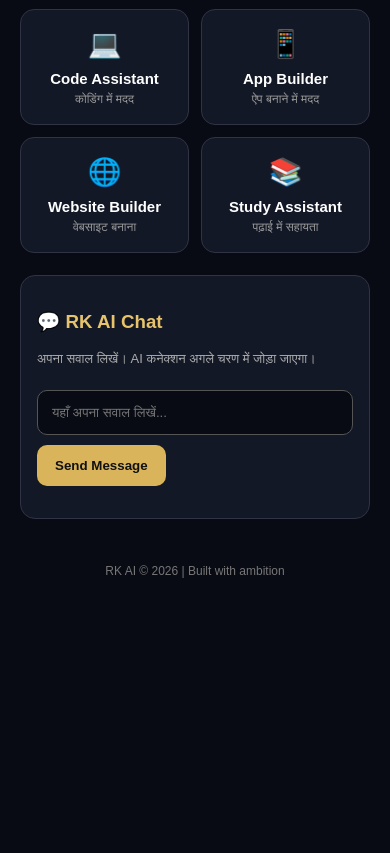
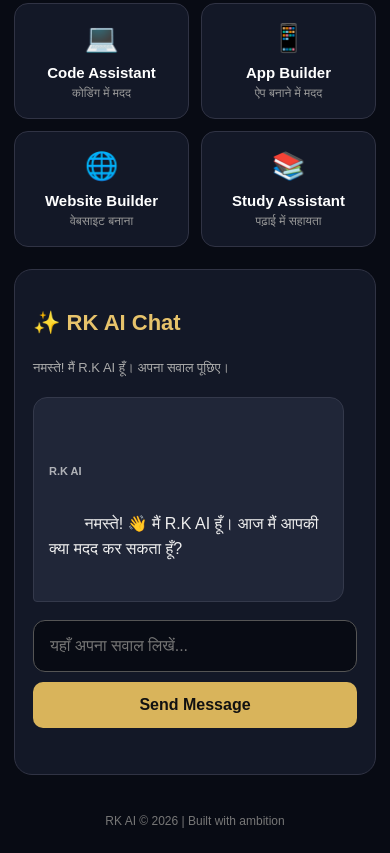
Before and after one commit to raghavkushwah481-arch/RK-AI, a plain HTML site: page index.html in a window 390 px wide. Shown: the part 659-1512 px from the top of the page. Before the commit the page ends 1262 px from the top, so only its background shows below. Drawn offline with Linux system fonts and the light colour scheme.

Commit message:
Update index.html

```diff
--- a/index.html
+++ b/index.html
@@ -3,85 +3,242 @@
 <head>
 <meta charset="UTF-8">
 <meta name="viewport" content="width=device-width, initial-scale=1.0">
-<title>RK AI</title>
+
+<title>R.K AI - Your AI Assistant</title>
 
 <style>
-*{box-sizing:border-box}
-body{
- margin:0;
- background:#080b14;
- color:white;
- font-family:Arial,sans-serif;
+* {
+  box-sizing: border-box;
 }
-header{
- padding:18px;
- display:flex;
- align-items:center;
- gap:12px;
- border-bottom:1px solid #292b36;
- background:#0d1120;
+
+body {
+  margin: 0;
+  background: #080b14;
+  color: white;
+  font-family: Arial, sans-serif;
 }
-.logo{
- width:45px;height:45px;
- border:2px solid #d9b45b;
- border-radius:14px;
- display:grid;place-items:center;
- color:#e7c36b;
- font-size:19px;font-weight:bold;
+
+header {
+  padding: 18px;
+  display: flex;
+  align-items: center;
+  gap: 12px;
+  border-bottom: 1px solid #292b36;
+  background: #0d1120;
 }
-header h2{margin:0;color:#e7c36b}
-header small{color:#aaa}
-.container{padding:20px;max-width:750px;margin:auto}
-.hero{
- padding:25px 15px;
- text-align:center;
- border:1px solid #66532e;
- border-radius:18px;
- background:linear-gradient(135deg,#171b2a,#10101a);
+
+.logo {
+  width: 45px;
+  height: 45px;
+  border: 2px solid #d9b45b;
+  border-radius: 14px;
+  display: grid;
+  place-items: center;
+  color: #e7c36b;
+  font-size: 19px;
+  font-weight: bold;
 }
-.hero h1{color:#e7c36b;font-size:30px}
-.hero p{color:#bbb;line-height:1.6}
-.badge{color:#e7c36b;font-size:12px}
-.grid{
- display:grid;
- grid-template-columns:repeat(2,1fr);
- gap:12px;margin-top:22px;
+
+header h2 {
+  margin: 0;
+  color: #e7c36b;
 }
-.card{
- background:#131827;
- border:1px solid #303344;
- border-radius:14px;
- padding:18px 12px;
- text-align:center;
- cursor:pointer;
+
+header small {
+  color: #aaa;
 }
-.card:active{border-color:#e7c36b}
-.icon{font-size:27px}
-.card h3{font-size:15px;margin:10px 0 5px}
-.card p{font-size:12px;color:#999;margin:0}
-.chat{
- margin-top:22px;
- padding:16px;
- background:#131827;
- border:1px solid #303344;
- border-radius:15px;
+
+.container {
+  padding: 20px;
+  max-width: 750px;
+  margin: auto;
 }
-.chat h3{color:#e7c36b}
-input{
- width:100%;padding:14px;
- border-radius:10px;
- border:1px solid #555;
- background:#080b14;color:white;
- margin-top:10px;
+
+.hero {
+  padding: 25px 15px;
+  text-align: center;
+  border: 1px solid #66532e;
+  border-radius: 18px;
+  background: linear-gradient(135deg,#171b2a,#10101a);
 }
-button{
- background:#d9b45b;color:#111;
- border:0;border-radius:10px;
- padding:13px 18px;
- font-weight:bold;margin-top:10px;
+
+.hero h1 {
+  color: #e7c36b;
+  font-size: 30px;
 }
-#reply{color:#ddd;line-height:1.5}
-footer{text-align:center;color:#777;padding:25px;font-size:12px}
+
+.hero p {
+  color: #bbb;
+  line-height: 1.6;
+}
+
+.badge {
+  color: #e7c36b;
+  font-size: 12px;
+}
+
+.grid {
+  display: grid;
+  grid-template-columns: repeat(2,1fr);
+  gap: 12px;
+  margin-top: 22px;
+}
+
+.card {
+  background: #131827;
+  border: 1px solid #303344;
+  border-radius: 14px;
+  padding: 18px 12px;
+  text-align: center;
+  cursor: pointer;
+  transition: .2s;
+}
+
+.card:active {
+  border-color: #e7c36b;
+  transform: scale(.98);
+}
+
+.icon {
+  font-size: 27px;
+}
+
+.card h3 {
+  font-size: 15px;
+  margin: 10px 0 5px;
+}
+
+.card p {
+  font-size: 12px;
+  color: #999;
+  margin: 0;
+}
+
+/* CHAT SECTION */
+
+.chat {
+  margin-top: 22px;
+  padding: 18px;
+  background: #131827;
+  border: 1px solid #303344;
+  border-radius: 18px;
+}
+
+.chat h3 {
+  color: #e7c36b;
+  font-size: 22px;
+}
+
+.chat-info {
+  color: #aaa;
+  font-size: 13px;
+  line-height: 1.5;
+}
+
+/* MESSAGE AREA */
+
+#chatMessages {
+  display: flex;
+  flex-direction: column;
+  gap: 16px;
+  margin-top: 20px;
+  margin-bottom: 18px;
+}
+
+.message {
+  padding: 13px 15px;
+  border-radius: 14px;
+  max-width: 92%;
+  line-height: 1.6;
+  font-size: 16px;
+  white-space: pre-wrap;
+  overflow-wrap: anywhere;
+}
+
+.user-message {
+  align-self: flex-end;
+  background: #d9b45b;
+  color: #111;
+  border-bottom-right-radius: 4px;
+}
+
+.ai-message {
+  align-self: flex-start;
+  background: #202638;
+  color: #eee;
+  border: 1px solid #34394b;
+  border-bottom-left-radius: 4px;
+}
+
+.message-label {
+  font-size: 11px;
+  font-weight: bold;
+  margin-bottom: 5px;
+  opacity: .7;
+}
+
+/* INPUT */
+
+.input-area {
+  display: flex;
+  flex-direction: column;
+  gap: 10px;
+}
+
+input {
+  width: 100%;
+  padding: 16px;
+  border-radius: 12px;
+  border: 1px solid #555;
+  background: #080b14;
+  color: white;
+  font-size: 16px;
+  outline: none;
+}
+
+input:focus {
+  border-color: #d9b45b;
+}
+
+button {
+  background: #d9b45b;
+  color: #111;
+  border: 0;
+  border-radius: 10px;
+  padding: 14px 20px;
+  font-size: 16px;
+  font-weight: bold;
+  cursor: pointer;
+}
+
+button:disabled {
+  opacity: .5;
+  cursor: not-allowed;
+}
+
+#status {
+  color: #aaa;
+  font-size: 12px;
+  margin-top: 10px;
+  min-height: 18px;
+}
+
+footer {
+  text-align: center;
+  color: #777;
+  padding: 25px;
+  font-size: 12px;
+}
+
+@media(max-width:400px) {
+  .container {
+    padding: 14px;
+  }
+
+  .message {
+    max-width: 96%;
+  }
+}
 </style>
 </head>
 
@@ -89,6 +246,7 @@ footer{text-align:center;color:#777;padding:25px;font-size:12px}
 
 <header>
   <div class="logo">RK</div>
+
   <div>
     <h2>RK AI</h2>
     <small>Your AI Assistant</small>
@@ -97,68 +255,115 @@ footer{text-align:center;color:#777;padding:25px;font-size:12px}
 
 <div class="container">
 
+  <!-- HERO -->
+
   <section class="hero">
     <div class="badge">WELCOME TO THE FUTURE</div>
+
     <h1>RK AI</h1>
- <p>एक जगह पर AI की कई सुविधाएँ।<br>
- आपका स्मार्ट AI असिस्टेंट।</p>
+
+    <p>
+      एक जगह पर AI की कई सुविधाएँ।<br>
+      आपका स्मार्ट AI असिस्टेंट।
+    </p>
+
     <div class="badge">POWERED BY RK AI</div>
   </section>
 
-<h2 style="color:#e7c36b;margin-top:28px">Explore AI Tools</h2>
+  <!-- AI TOOLS -->
+
+  <h2 style="color:#e7c36b;margin-top:28px">
+    Explore AI Tools
+  </h2>
 
   <div class="grid">
 
     <div class="card" onclick="selectTool('AI Chat')">
       <div class="icon">💬</div>
- <h3>AI Chat</h3><p>AI से बातचीत</p>
+      <h3>AI Chat</h3>
+      <p>AI से बातचीत</p>
     </div>
 
     <div class="card" onclick="selectTool('Image Generator')">
       <div class="icon">🎨</div>
- <h3>Image Generator</h3><p>AI तस्वीरें</p>
+      <h3>Image Generator</h3>
+      <p>AI तस्वीरें</p>
     </div>
 
     <div class="card" onclick="selectTool('Video Generator')">
       <div class="icon">🎬</div>
- <h3>Video Generator</h3><p>AI वीडियो</p>
+      <h3>Video Generator</h3>
+      <p>AI वीडियो</p>
     </div>
 
     <div class="card" onclick="selectTool('Voice Assistant')">
       <div class="icon">🎙️</div>
- <h3>Voice Assistant</h3><p>आवाज़ से सहायता</p>
+      <h3>Voice Assistant</h3>
+      <p>आवाज़ से सहायता</p>
     </div>
 
     <div class="card" onclick="selectTool('Code Assistant')">
       <div class="icon">💻</div>
- <h3>Code Assistant</h3><p>कोडिंग में मदद</p>
+      <h3>Code Assistant</h3>
+      <p>कोडिंग में मदद</p>
     </div>
 
     <div class="card" onclick="selectTool('App Builder')">
       <div class="icon">📱</div>
- <h3>App Builder</h3><p>ऐप बनाने में मदद</p>
+      <h3>App Builder</h3>
+      <p>ऐप बनाने में मदद</p>
     </div>
 
     <div class="card" onclick="selectTool('Website Builder')">
       <div class="icon">🌐</div>
- <h3>Website Builder</h3><p>वेबसाइट बनाना</p>
+      <h3>Website Builder</h3>
+      <p>वेबसाइट बनाना</p>
     </div>
 
     <div class="card" onclick="selectTool('Study Assistant')">
       <div class="icon">📚</div>
- <h3>Study Assistant</h3><p>पढ़ाई में सहायता</p>
+      <h3>Study Assistant</h3>
+      <p>पढ़ाई में सहायता</p>
     </div>
 
   </div>
 
+  <!-- CHAT -->
+
   <div class="chat">
- <h3 id="toolTitle">💬 RK AI Chat</h3>
- <p style="color:#aaa;font-size:13px">
- अपना सवाल लिखें। AI कनेक्शन अगले चरण में जोड़ा जाएगा।
+
+    <h3 id="toolTitle">✨ RK AI Chat</h3>
+
+    <p class="chat-info">
+      नमस्ते! मैं R.K AI हूँ। अपना सवाल पूछिए।
     </p>
- <input id="question" placeholder="यहाँ अपना सवाल लिखें...">
- <button onclick="sendMessage()">Send Message</button>
- <p id="reply"></p>
+
+    <div id="chatMessages">
+
+      <div class="message ai-message">
+        <div class="message-label">R.K AI</div>
+        नमस्ते! 👋 मैं R.K AI हूँ। आज मैं आपकी क्या मदद कर सकता हूँ?
+      </div>
+
+    </div>
+
+    <div class="input-area">
+
+      <input
+        id="question"
+        type="text"
+        placeholder="यहाँ अपना सवाल लिखें..."
+        autocomplete="off"
+      >
+
+      <button id="sendButton" onclick="sendMessage()">
+        Send Message
+      </button>
+
+    </div>
+
+    <div id="status"></div>
+
   </div>
 
 </div>
@@ -168,46 +373,153 @@ footer{text-align:center;color:#777;padding:25px;font-size:12px}
 </footer>
 
 <script>
+
 function selectTool(name) {
-  document.getElementById("toolTitle").innerText = "✨ " + name;
-  document.getElementById("reply").innerText =
-    name + " चुना गया है।";
+
+  document.getElementById("toolTitle").innerText =
+    "✨ " + name;
+
   document.getElementById("question").focus();
+
+  document.querySelector(".chat").scrollIntoView({
+    behavior: "smooth"
+  });
+
+}
+
+function addMessage(text, type) {
+
+  const messages = document.getElementById("chatMessages");
+
+  const bubble = document.createElement("div");
+
+  bubble.className = "message " + type;
+
+  const label = document.createElement("div");
+
+  label.className = "message-label";
+
+  label.textContent =
+    type === "user-message" ? "आप" : "R.K AI";
+
+  const content = document.createElement("div");
+
+  content.textContent = text;
+
+  bubble.appendChild(label);
+  bubble.appendChild(content);
+
+  messages.appendChild(bubble);
+
+  bubble.scrollIntoView({
+    behavior: "smooth",
+    block: "end"
+  });
+
+  return content;
+
 }
 
 async function sendMessage() {
+
   const input = document.getElementById("question");
-  const reply = document.getElementById("reply");
+
+  const button = document.getElementById("sendButton");
+
+  const status = document.getElementById("status");
+
   const q = input.value.trim();
 
-  if (!q) {
-    alert("पहले अपना सवाल लिखें।");
+  if (!q || button.disabled) {
     return;
   }
 
-  reply.innerText = "RK AI जवाब तैयार कर रहा है...";
+  // USER MESSAGE
+
+  addMessage(q, "user-message");
+
+  // INPUT CLEAR
+
+  input.value = "";
+
+  // LOADING MESSAGE
+
+  const loading = addMessage(
+    "जवाब तैयार हो रहा है...",
+    "ai-message"
+  );
+
+  button.disabled = true;
+
+  button.textContent = "Please wait...";
+
+  status.textContent = "R.K AI सोच रहा है...";
 
   try {
+
     const response = await fetch("/api/chat", {
+
       method: "POST",
+
       headers: {
         "Content-Type": "application/json"
       },
-      body: JSON.stringify({ message: q })
+
+      body: JSON.stringify({
+        message: q
+      })
+
     });
 
     const data = await response.json();
 
     if (!response.ok) {
-      throw new Error(data.error || "AI से जवाब नहीं मिला।");
+
+      throw new Error(
+        data.error || "AI से जवाब नहीं मिला।"
+      );
+
     }
 
-    reply.innerText = data.reply || "कोई जवाब नहीं मिला।";
+    loading.textContent =
+      data.reply || "कोई जवाब नहीं मिला।";
+
+    status.textContent = "";
 
   } catch (error) {
-    reply.innerText = "समस्या: " + error.message;
+
+    loading.textContent =
+      "माफ कीजिए, समस्या आ गई: " + error.message;
+
+    status.textContent = "कृपया दोबारा कोशिश करें।";
+
+  } finally {
+
+    button.disabled = false;
+
+    button.textContent = "Send Message";
+
+    input.focus();
+
   }
+
 }
+
+// ENTER KEY SUPPORT
+
+document.getElementById("question")
+.addEventListener("keydown", function(event) {
+
+  if (event.key === "Enter") {
+
+    event.preventDefault();
+
+    sendMessage();
+
+  }
+
+});
+
 </script>
 
 </body>
```
Lines whose indentation alone changed are shown as unchanged.
